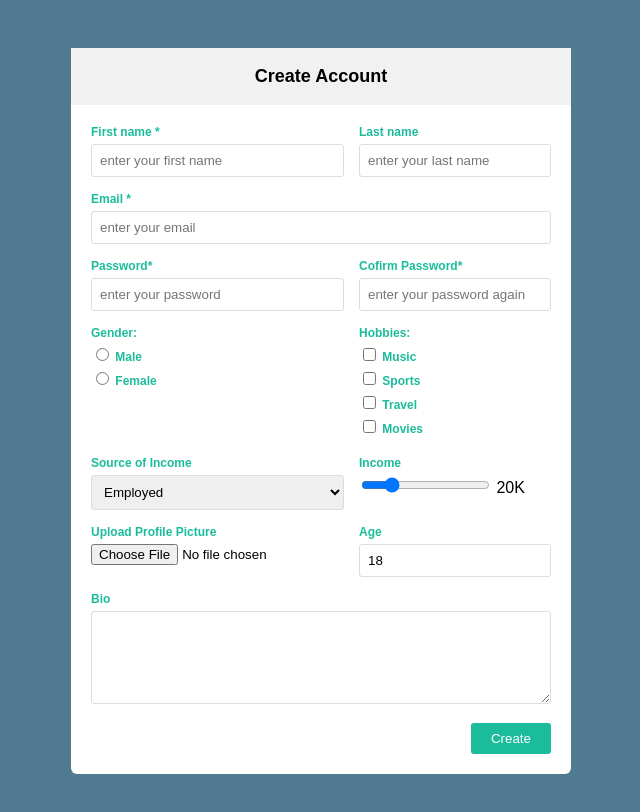
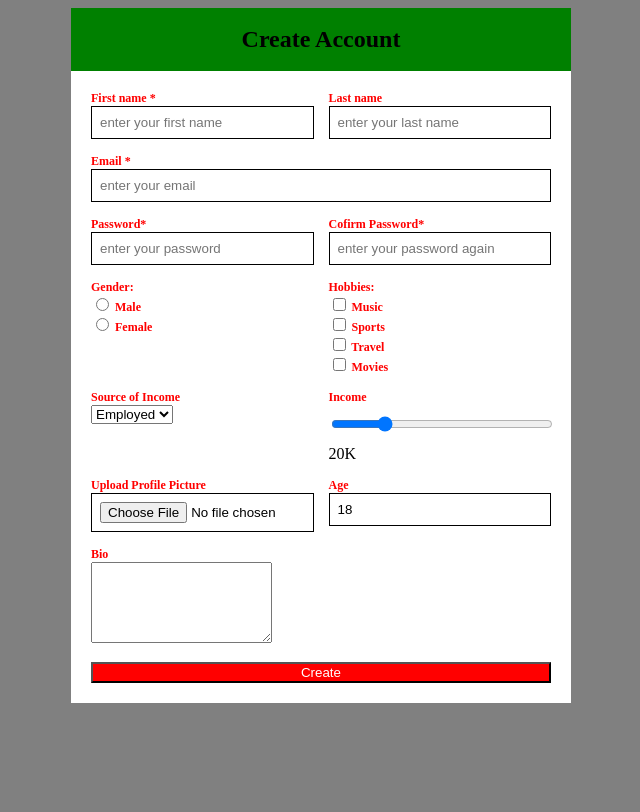
Before and after one commit to thaihourvann-max/htmlpractice, a plain HTML site: page week5form/part2-practice/1.html in a window 1280 px wide. Shown: the whole page, without its empty margins (319-959 px from the left). Drawn offline with Linux system fonts and the light colour scheme.

Commit message:
Update week 5 form practice

```diff
--- a/week5form/part2-practice/style.css
+++ b/week5form/part2-practice/style.css
@@ -1,59 +1,44 @@
-body {
-  background: #4f7a8f;
-  font-family: Arial, sans-serif;
+body{
+  background-color: grey;
   display: flex;
   justify-content: center;
-  padding: 40px;
 }
-.card {
-  background: white;
+.card{
+  background-color: white;
   width: 500px;
-  border-radius: 6px;
 }
 h2{
   text-align: center;
-  background: #f1f1f1;
+  background-color: green;
   margin: 0;
   padding: 18px;
-  font-size: 18px;
+}
+input[type="radio"],
+input[type="checkbox"] {
+  width: auto;
 }
 form{
-  padding: 20px;
-}
-form {
-  padding: 20px;
   display: grid;
   grid-template-columns: 1fr 1fr;
   gap: 15px;
+  padding: 20px;
 }
-.full {
+.full{
   grid-column: span 2;
 }
-label {
+label{
   display: block;
-  color: #1abc9c;
+  color: red;
   font-size: 12px;
   font-weight: bold;
-  margin-bottom: 5px;
 }
-
-input[type="text"],
-input[type="email"],
-input[type="password"],
-input[type="number"],
-select,
-textarea {
+input{
   width: 100%;
-  padding: 8px;
-  border: 1px solid #ddd;
-  border-radius: 3px;
+  padding:  8px;
+  border: 1px solid;
   box-sizing: border-box;
 }
-button {
-  background: #1abc9c;
+button{
+  background-color: red;
   color: white;
-  border: none;
-  padding: 8px 20px;
-  border-radius: 3px;
-  justify-self: end;   /* pushes it to the right in the grid */
 }
```
